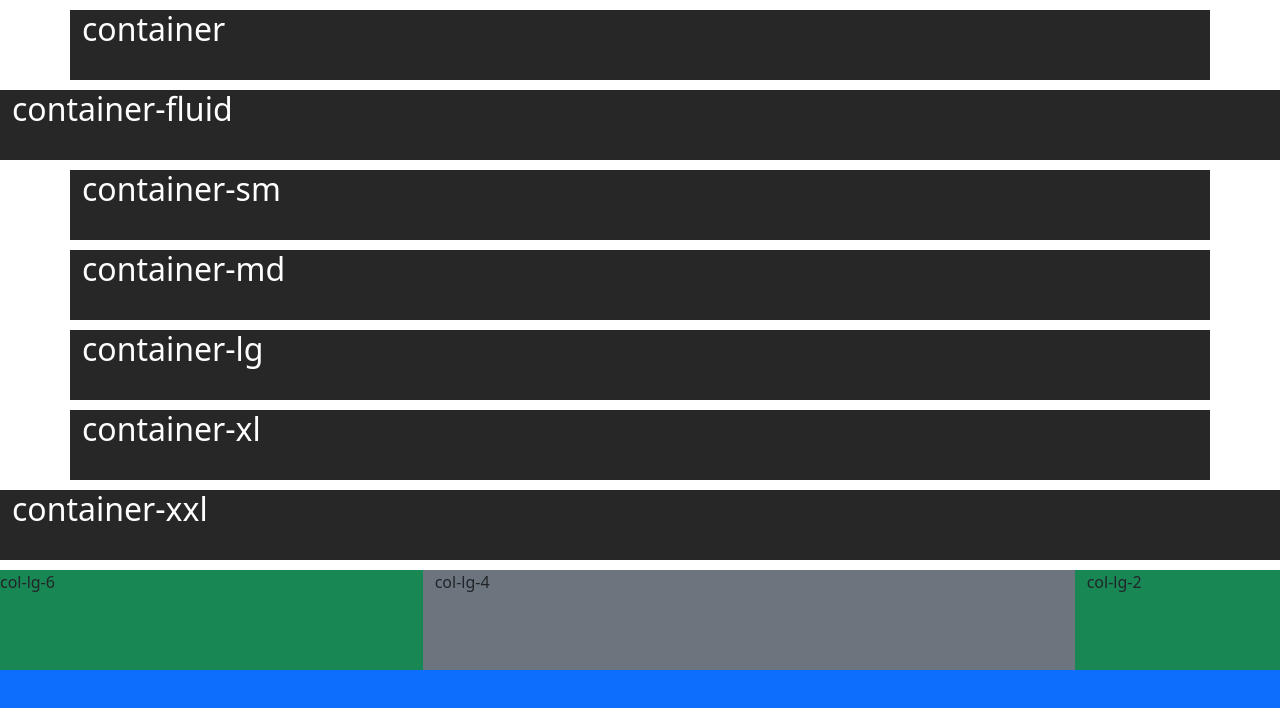
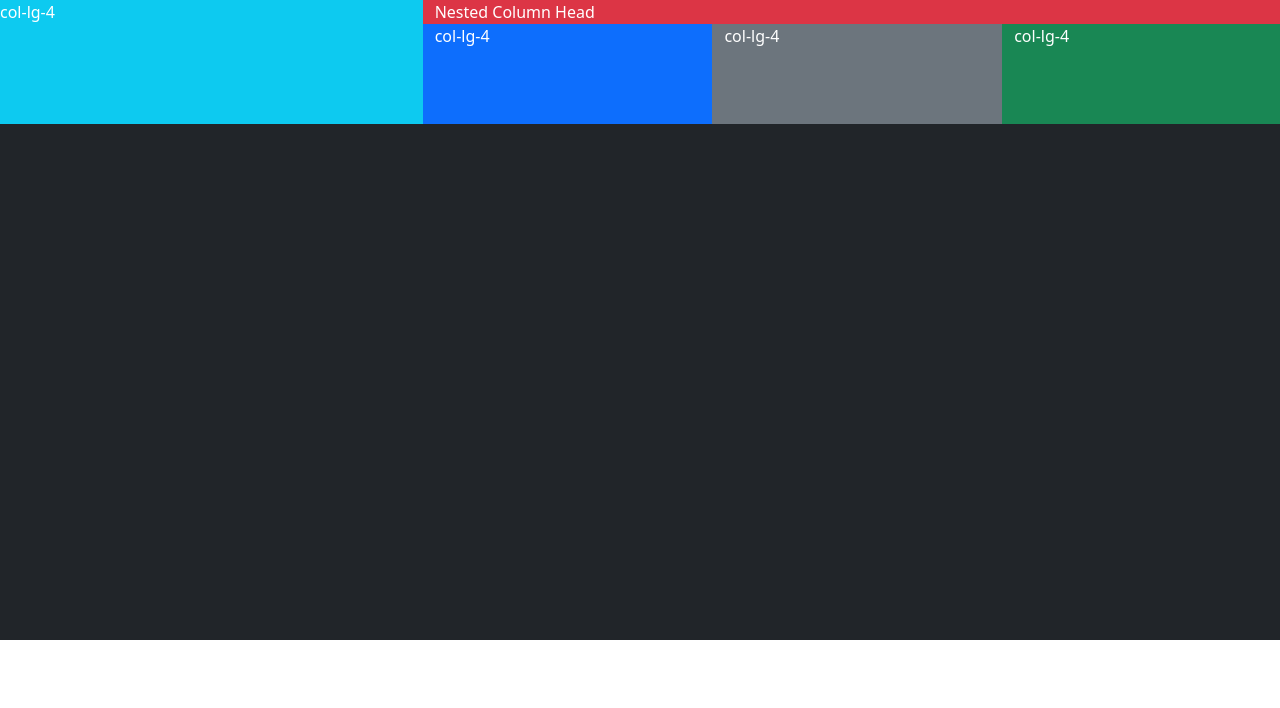
Before and after one commit to bacha-11/Learn-React-Bootstrap, a React (Create React App) app: page / in a window 1280 px wide. Shown: the top 708 px of the page. Built offline with nearby package versions, Linux system fonts and the light colour scheme.

Commit message:
nested column in bootstrap

```diff
--- a/src/App.css
+++ b/src/App.css
@@ -16,6 +16,10 @@
    color: #fff;
 }
 
+.container-fluit{
+   height: 80vh;
+}
+
 .conatainer-fluit{
    height: 500px;
 }
--- a/src/App.js
+++ b/src/App.js
@@ -1,6 +1,7 @@
 import './App.css';
 import ContainerExample from './components/pages/ContainerExample';
 import LargeContainerWithRowColumn from './components/pages/LargeContainerWithRowColum';
+import NestedColumn from './components/pages/NestedColumn';
 
 
 
@@ -8,9 +9,11 @@ import LargeContainerWithRowColumn from './components/pages/LargeContainerWithRo
 function App() {
   return (
     <div className="App">
-      <ContainerExample />
+      {/* <ContainerExample />
 
-      <LargeContainerWithRowColumn />
+      <LargeContainerWithRowColumn /> */}
+
+      <NestedColumn />
     </div>
   );
 }
--- /dev/null
+++ b/src/components/pages/NestedColumn.js
@@ -0,0 +1,22 @@
+
+function NestedColumn() {
+    return (
+        <div className="container-fluit bg-dark text-white">
+            <div className="row">
+                <div className="col-lg-4 bg-info">col-lg-4</div>
+
+                <div className="col-lg-8 bg-danger">
+                    Nested Column Head
+                    <div className="row">
+                        <div className="col-lg-4 bg-primary">col-lg-4</div>
+                        <div className="col-lg-4 bg-secondary">col-lg-4</div>
+                        <div className="col-lg-4 bg-success">col-lg-4</div>
+                    </div>
+                </div>
+            </div>
+        </div>
+    )
+}
+
+
+export default NestedColumn;
```
